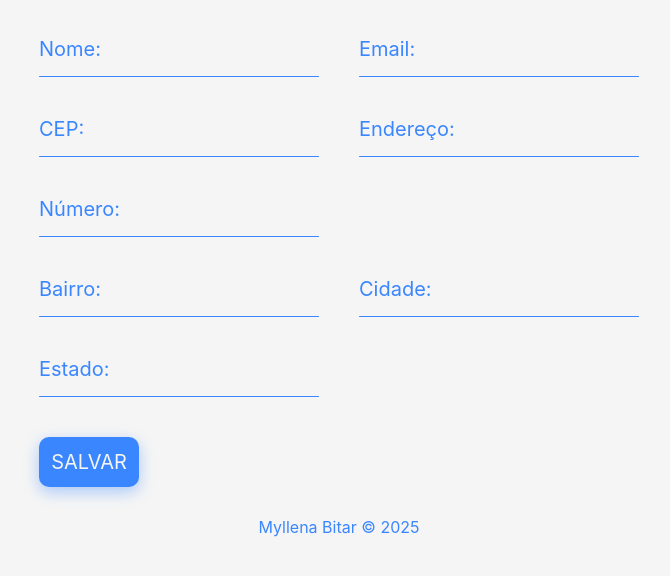
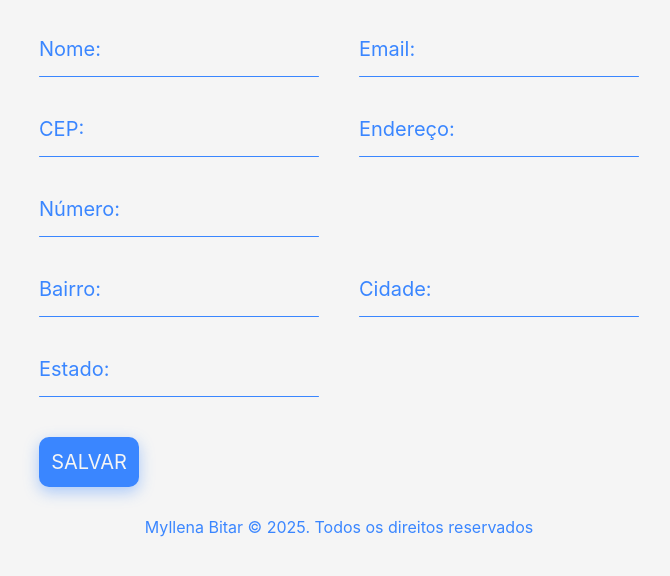
Before and after one commit to myllenabitar/api-cep, a plain HTML site: page index.html in a window 1280 px wide. Shown: the part 122-698 px from the top of the page, without its empty margins (301-971 px from the left). Drawn offline with Linux system fonts and the light colour scheme.

Commit message:
fix: update footer text to include copyright noticec

```diff
--- a/index.html
+++ b/index.html
@@ -56,7 +56,7 @@
         </div>
     </main>
     <footer>
-        Myllena Bitar &#169 2025
+        Myllena Bitar &#169 2025. Todos os direitos reservados
     </footer>
 </body>
 </html>
```
